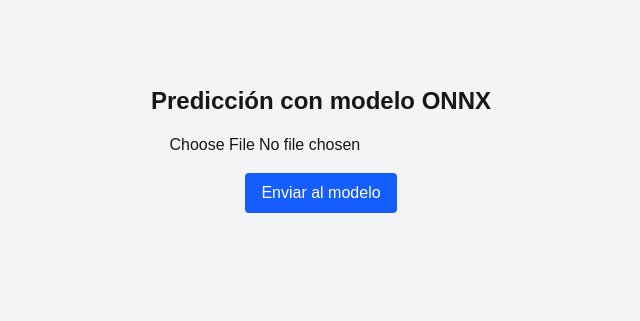
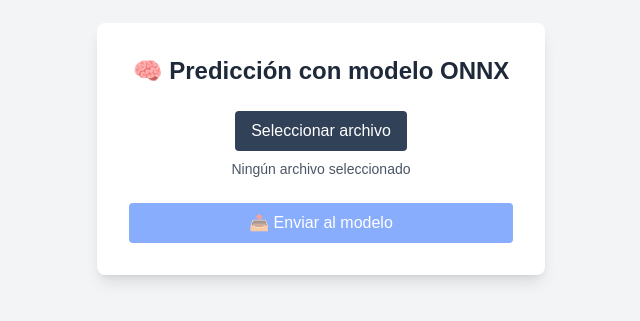
Before and after one commit to semurillas/proyectofinalmlops25A, a Next.js app in the folder frontend-onnx/: page / in a window 1280 px wide. Shown: the part 251-572 px from the top of the page, without its empty margins (319-959 px from the left). Built offline with nearby package versions, Linux system fonts and the light colour scheme.

Commit message:
cambios en frontend

```diff
--- a/frontend-onnx/src/app/page.tsx
+++ b/frontend-onnx/src/app/page.tsx
@@ -1,17 +1,28 @@
 "use client";
 import { useState } from "react";
-
 
 export default function Home() {
   const [file, setFile] = useState<File | null>(null);
   const [result, setResult] = useState<string | null>(null);
   const [error, setError] = useState<string | null>(null);
+  const [loading, setLoading] = useState<boolean>(false);
+  const [imagePreview, setImagePreview] = useState<string | null>(null);
 
   const handleFileChange = (e: React.ChangeEvent<HTMLInputElement>) => {
     const selectedFile = e.target.files?.[0] || null;
     setFile(selectedFile);
     setResult(null);
     setError(null);
+
+    if (selectedFile && selectedFile.type.startsWith("image/")) {
+      const reader = new FileReader();
+      reader.onload = () => {
+        setImagePreview(reader.result as string);
+      };
+      reader.readAsDataURL(selectedFile);
+    } else {
+      setImagePreview(null);
+    }
   };
 
   const handleSubmit = async () => {
@@ -24,6 +35,7 @@ export default function Home() {
     let payload: { pixels: number[] };
 
     try {
+      setLoading(true);
       if (fileType === "application/json") {
         const text = await file.text();
         const json = JSON.parse(text);
@@ -56,13 +68,14 @@ export default function Home() {
       console.error("Error:", err);
       setError(errorMessage);
       setResult(null);
+    } finally {
+      setLoading(false);
     }
   };
 
   const imageTo28x28GrayPixels = (file: File): Promise<number[]> => {
     return new Promise((resolve, reject) => {
       const reader = new FileReader();
-
       reader.onload = function (e) {
         const img = new Image();
         img.onload = function () {
@@ -79,50 +92,76 @@ export default function Home() {
           const pixels: number[] = [];
           for (let i = 0; i < imageData.length; i += 4) {
             const gray = (imageData[i] + imageData[i + 1] + imageData[i + 2]) / 3;
-            pixels.push(gray / 255); // Normalizar
+            pixels.push(gray / 255);
           }
 
           resolve(pixels);
         };
-
         img.onerror = reject;
         img.src = e.target?.result as string;
       };
-
       reader.onerror = reject;
       reader.readAsDataURL(file);
     });
   };
 
   return (
-    <main className="flex min-h-screen flex-col items-center justify-center p-6 bg-gray-100">
-      <h1 className="text-2xl font-bold mb-4 text-center">Predicción con modelo ONNX</h1>
+    <main className="min-h-screen flex items-center justify-center bg-gray-100">
+      <div className="bg-white rounded-lg shadow-lg p-8 w-full max-w-md text-center">
+        <h1 className="text-2xl font-bold mb-6 text-gray-800">
+          🧠 Predicción con modelo ONNX
+        </h1>
+
+        {imagePreview && (
+          <img
+            src={imagePreview}
+            alt="Vista previa"
+            className="mb-4 rounded border shadow w-28 h-28 object-contain mx-auto"
+          />
+        )}
+
+        <label
+          htmlFor="fileUpload"
+          className="inline-block bg-slate-700 text-white py-2 px-4 rounded cursor-pointer hover:bg-slate-600 transition"
+        >
+          Seleccionar archivo
+        </label>
 
         <input
+          id="fileUpload"
           type="file"
           accept=".json,image/*"
           onChange={handleFileChange}
-        className="mb-4"
+          className="hidden"
         />
+
+        <p className="mt-2 text-sm text-gray-600">
+          {file ? `Archivo seleccionado: ${file.name}` : "Ningún archivo seleccionado"}
+        </p>
 
         <button
           onClick={handleSubmit}
-        className="px-4 py-2 bg-blue-600 text-white rounded hover:bg-blue-700"
+          disabled={!file || loading}
+          className="mt-6 w-full py-2 bg-blue-600 text-white rounded hover:bg-blue-700 transition disabled:opacity-50 flex justify-center items-center gap-2"
         >
-        Enviar al modelo
+          {loading && (
+            <div className="w-4 h-4 border-2 border-white border-t-transparent rounded-full animate-spin" />
+          )}
+          {loading ? "Procesando..." : "📤 Enviar al modelo"}
         </button>
 
         {result && (
-        <div className="mt-4 p-3 bg-green-100 text-green-800 rounded">
-          Predicción: {result}
+          <div className="mt-6 p-4 bg-green-100 text-green-800 rounded shadow-md font-semibold">
+            ✅ Predicción: {result}
           </div>
         )}
 
         {error && (
-        <div className="mt-4 p-3 bg-red-100 text-red-700 rounded">
-          Error: {error}
+          <div className="mt-6 p-4 bg-red-100 text-red-800 rounded shadow-md text-sm">
+            ⚠️ {error}
           </div>
         )}
+      </div>
     </main>
   );
 }
```
Lines whose indentation alone changed are shown as unchanged.
